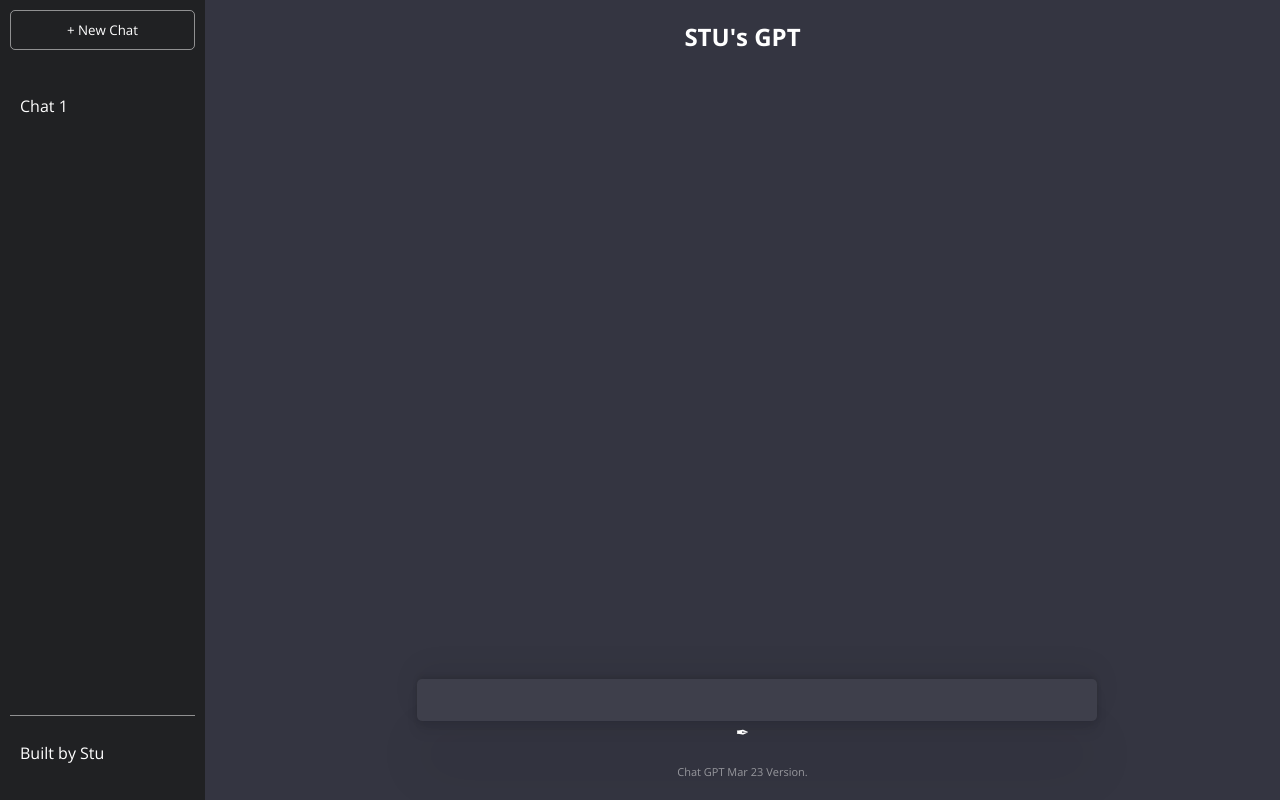
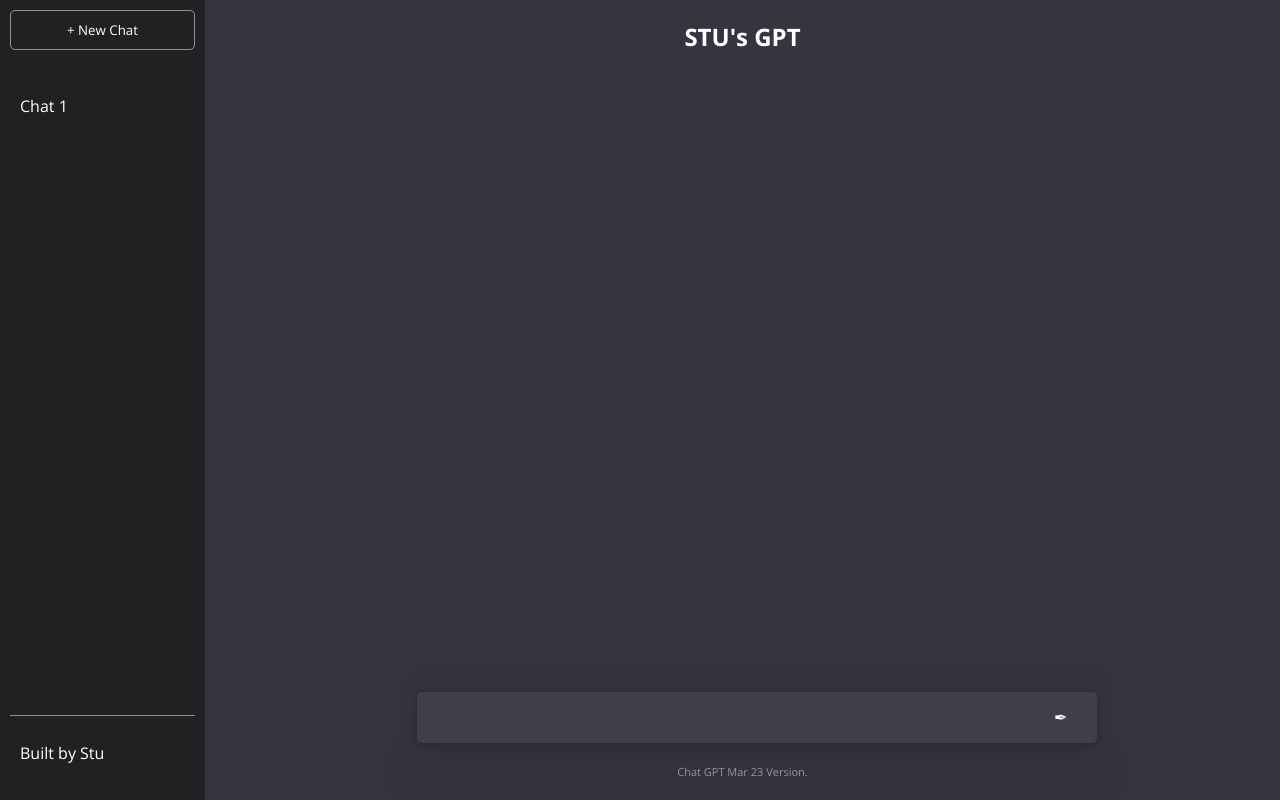
Before and after one commit to Cuthbert20/stu_gpt, a React (Create React App) app: page / in a window 1280 px wide. Built offline with nearby package versions, Linux system fonts and the light colour scheme.

Commit message:
ok done with css

```diff
--- a/src/index.css
+++ b/src/index.css
@@ -81,6 +81,7 @@ nav {
 }
 
 input {
+  font-size: 20px;
   width: 100%;
   border: none;
   border-radius: 5px;
@@ -97,3 +98,9 @@ input:focus {
   outline: none;
   cursor: pointer;
 }
+
+#submit {
+  position: absolute;
+  bottom: 15px;
+  right: 0;
+}
```
